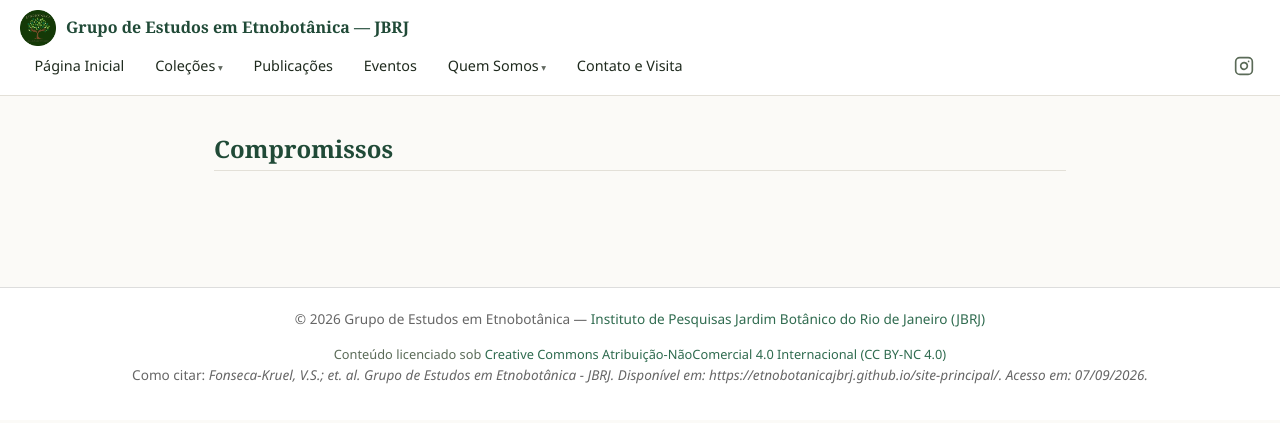
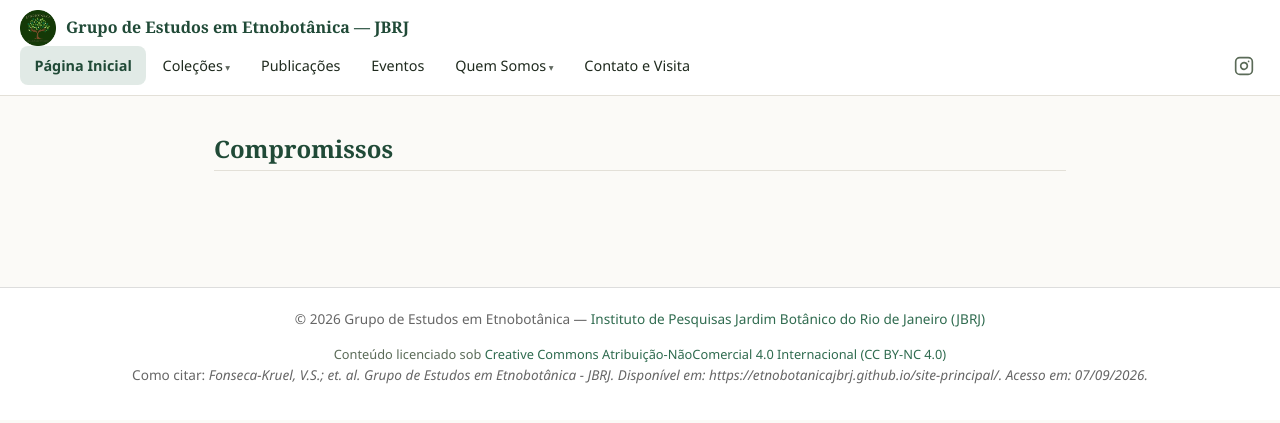
Before and after one commit to etnobotanicajbrj/site-principal, a Jekyll site: the page built from quem-somos/compromissos.md, in a window 1280 px wide. Shown: the top 423 px of the page. Built offline with Jekyll 4.4.1, drawn with Linux system fonts in a browser that asks for light colours.

```diff
--- a/_includes/header.html
+++ b/_includes/header.html
@@ -16,7 +16,7 @@
       <span class="logo-link">{{ site.title }}</span>
     </a>
 
-    <!-- Botão hambúrguer -->
+    <!-- Botão hambúrguer (mobile) -->
     <button class="menu-toggle" aria-label="Abrir menu" aria-expanded="false">
       <span class="menu-toggle-icon">☰</span>
     </button>
@@ -29,17 +29,30 @@
     <nav class="menu-principal" aria-label="Menu principal">
       <ul class="menu">
         {% for item in site.data.navigation.main %}
-          <li class="menu-item {% if item.children %}has-submenu{% endif %}">
+          {% assign is_active = false %}
+          {% if page.url == item.url or page.url contains item.url %}
+            {% assign is_active = true %}
+          {% endif %}
+
+          <li class="menu-item {% if item.children %}has-submenu{% endif %} {% if is_active %}active{% endif %}">
             {% if item.children %}
-              <span class="menu-link">{{ item.title }}</span>
+              <span class="menu-link {% if is_active %}active{% endif %}">{{ item.title }}</span>
               <ul class="submenu">
                 {% for filho in item.children %}
-                  <li class="submenu-item {% if filho.children %}has-sub-submenu{% endif %}">
-                    <a href="{{ filho.url | relative_url }}" class="submenu-link">{{ filho.title }}</a>
+                  {% assign is_sub_active = false %}
+                  {% if page.url == filho.url or page.url contains filho.url %}
+                    {% assign is_sub_active = true %}
+                  {% endif %}
+                  <li class="submenu-item {% if filho.children %}has-sub-submenu{% endif %} {% if is_sub_active %}active{% endif %}">
+                    <a href="{{ filho.url | relative_url }}" class="submenu-link {% if is_sub_active %}active{% endif %}">{{ filho.title }}</a>
                     {% if filho.children %}
                       <ul class="sub-submenu">
                         {% for neto in filho.children %}
-                          <li><a href="{{ neto.url | relative_url }}" class="sub-submenu-link">{{ neto.title }}</a></li>
+                          {% assign is_subsub_active = false %}
+                          {% if page.url == neto.url or page.url contains neto.url %}
+                            {% assign is_subsub_active = true %}
+                          {% endif %}
+                          <li><a href="{{ neto.url | relative_url }}" class="sub-submenu-link {% if is_subsub_active %}active{% endif %}">{{ neto.title }}</a></li>
                         {% endfor %}
                       </ul>
                     {% endif %}
@@ -47,7 +60,7 @@
                 {% endfor %}
               </ul>
             {% else %}
-              <a href="{{ item.url | relative_url }}" class="menu-link">{{ item.title }}</a>
+              <a href="{{ item.url | relative_url }}" class="menu-link {% if is_active %}active{% endif %}">{{ item.title }}</a>
             {% endif %}
           </li>
         {% endfor %}
```
